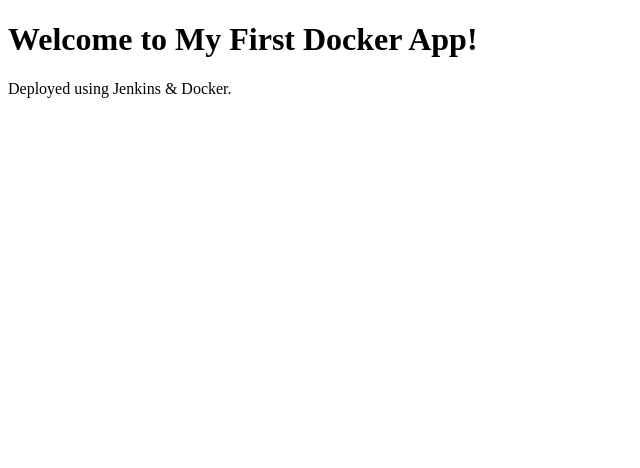
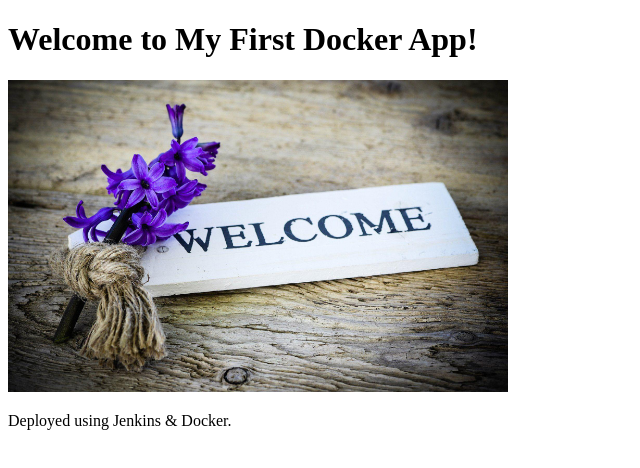
Before and after one commit to ManojDekhane/DockerAppJunkins, a plain HTML site: page index.html in a window 1280 px wide. Shown: the whole page, without its empty margins (0-640 px from the left). Drawn offline with Linux system fonts and the light colour scheme.

Commit message:
Update index.html

```diff
--- a/index.html
+++ b/index.html
@@ -7,6 +7,7 @@
 </head>
 <body>
     <h1>Welcome to My First Docker App!</h1>
+    <img src="welcome.jpg" alt="Welcome Image" width="500">
     <p>Deployed using Jenkins & Docker.</p>
 </body>
 </html>
```
